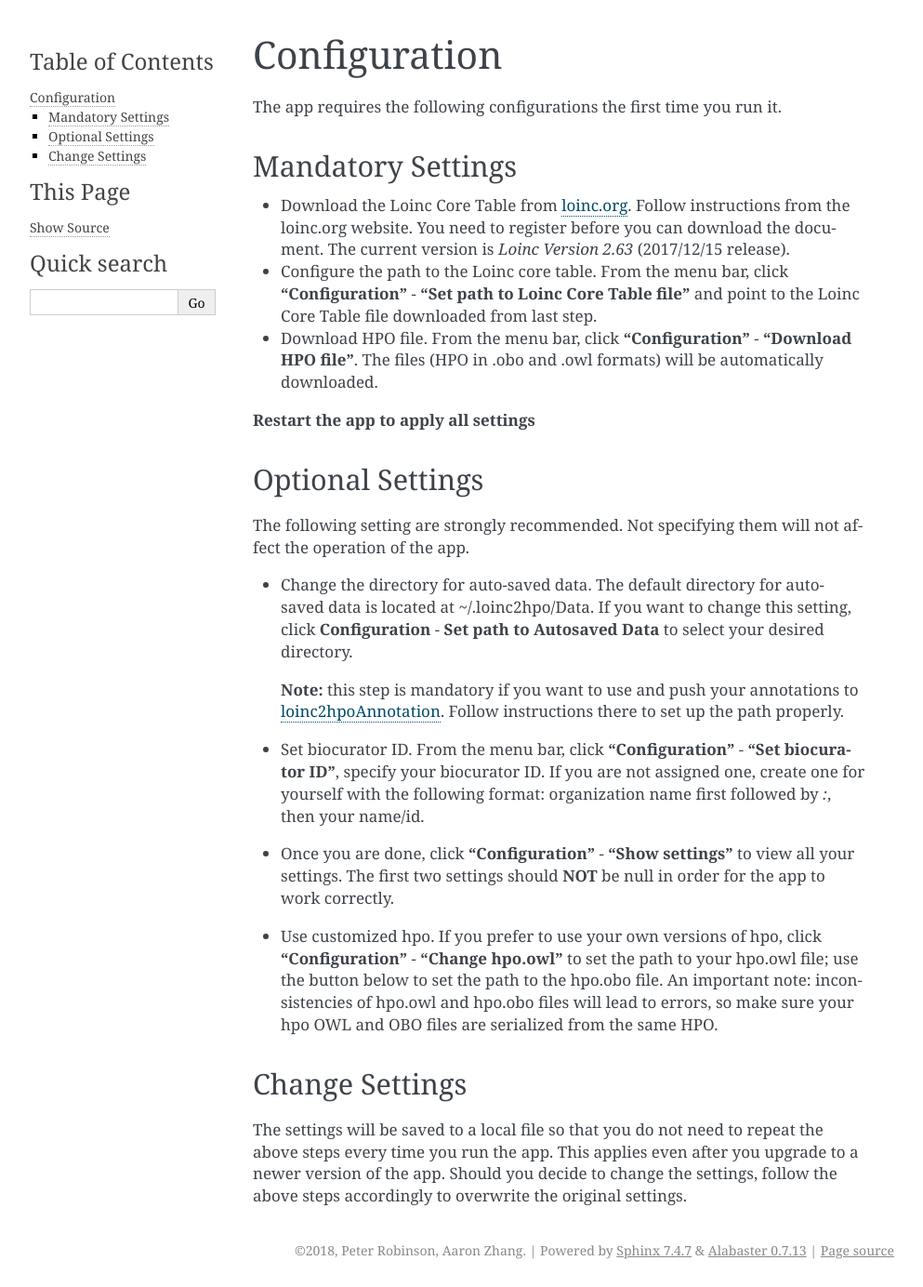
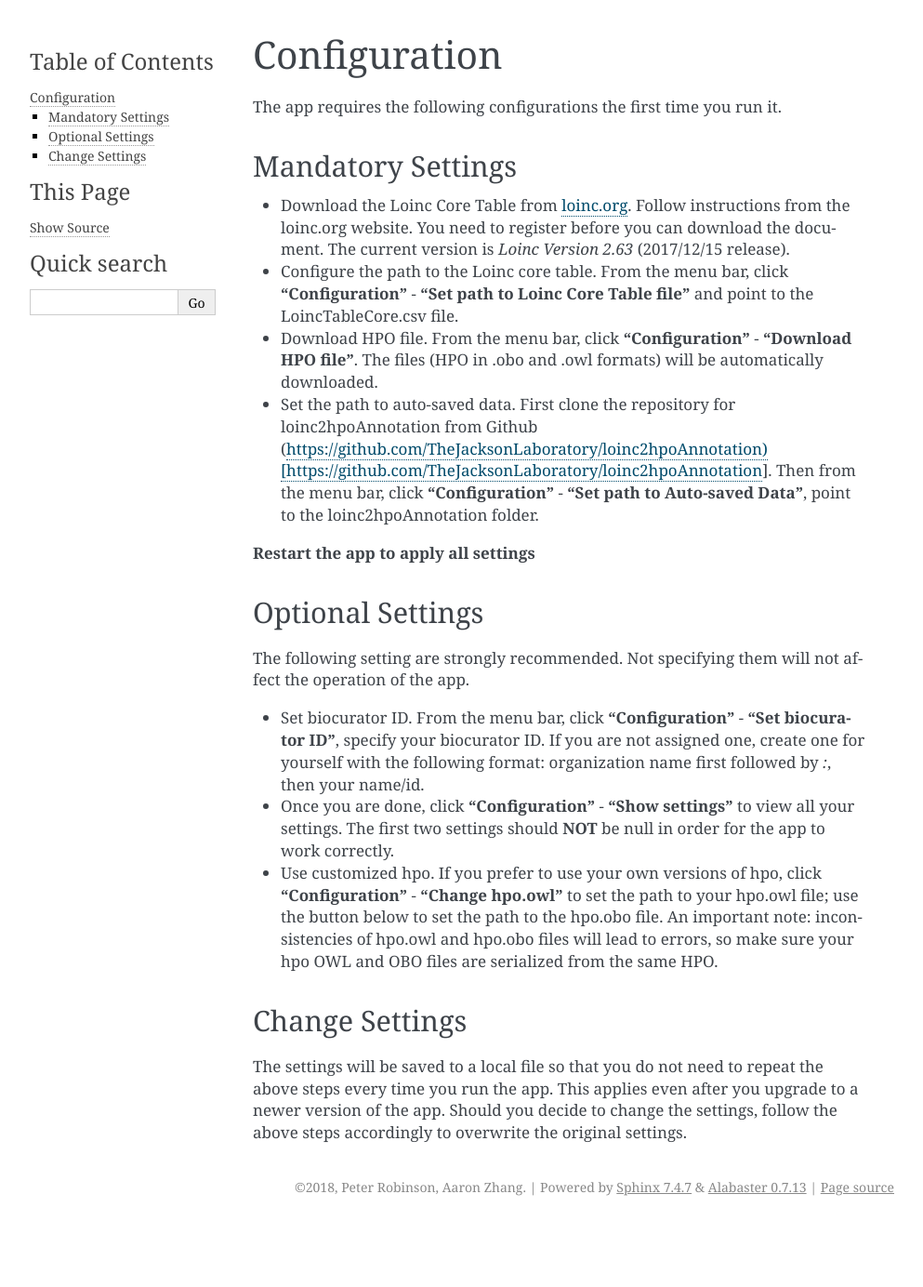
Before and after one commit to monarch-initiative/loinc2hpo, a Sphinx documentation site: the page built from docs/source/Configuration.rst, in a window 1280 px wide. Shown: the whole page at 93% size, without its empty margins (148-1141 px from the left). Built offline with Sphinx 7.4.7, drawn with Linux system fonts in a browser that asks for light colours; after the commit the page ends 1316 px from its top, so only the background shows below that.

Commit message:
update documentation

```diff
--- a/docs/source/Configuration.rst
+++ b/docs/source/Configuration.rst
@@ -8,9 +8,11 @@ Mandatory Settings
 
 * Download the Loinc Core Table from `loinc.org <https://loinc.org/downloads/loinc/>`_. Follow instructions from the loinc.org website. You need to register before you can download the document. The current version is *Loinc Version 2.63* (2017/12/15 release).
 
-* Configure the path to the Loinc core table. From the menu bar, click **"Configuration"** - **"Set path to Loinc Core Table file"** and point to the Loinc Core Table file downloaded from last step.
+* Configure the path to the Loinc core table. From the menu bar, click **"Configuration"** - **"Set path to Loinc Core Table file"** and point to the LoincTableCore.csv file.
 
 * Download HPO file. From the menu bar, click **"Configuration"** - **"Download HPO file"**. The files (HPO in .obo and .owl formats) will be automatically downloaded.
+
+* Set the path to auto-saved data. First clone the repository for loinc2hpoAnnotation from Github (https://github.com/TheJacksonLaboratory/loinc2hpoAnnotation)[https://github.com/TheJacksonLaboratory/loinc2hpoAnnotation]. Then from the menu bar, click **"Configuration"** - **"Set path to Auto-saved Data"**, point to the loinc2hpoAnnotation folder.
 
 **Restart the app to apply all settings**
 
@@ -19,10 +21,6 @@ Optional Settings
 -----------------
 The following setting are strongly recommended. Not specifying them will not
 affect the operation of the app.
-
-* Change the directory for auto-saved data. The default directory for auto-saved data is located at ~/.loinc2hpo/Data. If you want to change this setting, click **Configuration** - **Set path to Autosaved Data** to select your desired directory.
-
-  **Note:** this step is mandatory if you want to use and push your annotations to `loinc2hpoAnnotation <https://github.com/TheJacksonLaboratory/loinc2hpoAnnotation>`_. Follow instructions there to set up the path properly.
 
 * Set biocurator ID. From the menu bar, click **"Configuration"** - **"Set biocurator ID"**, specify your biocurator ID. If you are not assigned one, create one for yourself with the following format: organization name first followed by `:`, then your name/id.
 
```
Also changed, not shown: 1 other file.
